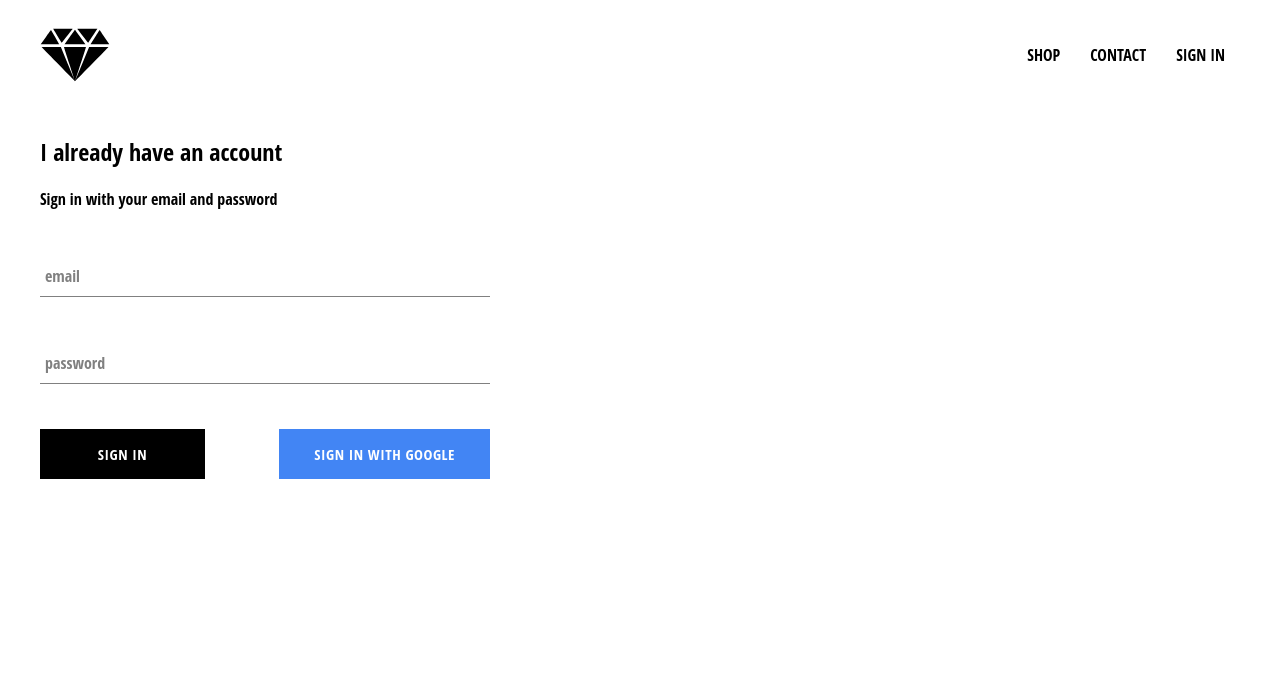
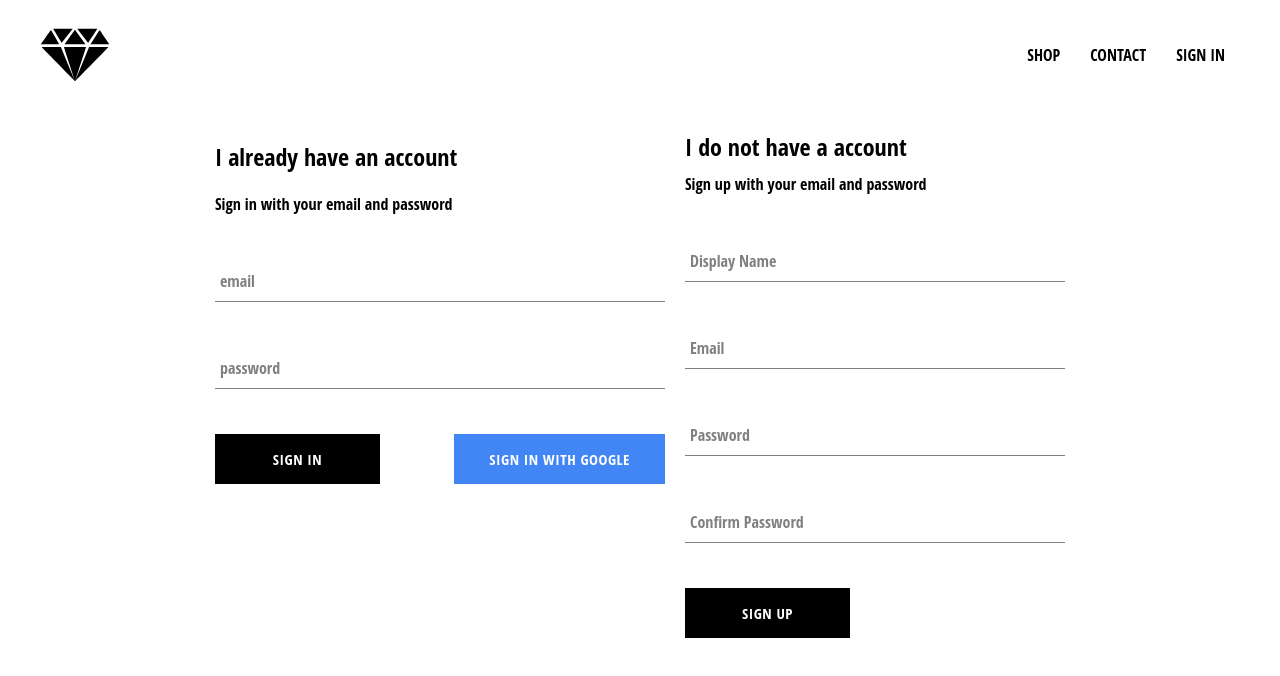
Before and after one commit to Wolverine-Can/Gem-Clothing, a React (Create React App) app: page /signin in a window 1280 px wide. Shown: the top 676 px of the page. Built offline with nearby package versions, Linux system fonts and the light colour scheme; no server answers.

Commit message:
finished sign up and sign in

```diff
--- a/src/App.js
+++ b/src/App.js
@@ -7,7 +7,7 @@
 import ShopPage from './pages/shop/shop.component';
 import SignInAndSignUpPage from './pages/sign-in-and-sign-up/sign-in-and-sign-up.component';
 import Header from './components/header/header.component';
-import { auth } from './firebase/firebase.utils';
+import { auth, createUserProfileDocument } from './firebase/firebase.utils';
 
 class App extends React.Component {
   constructor() {
@@ -21,10 +21,21 @@
   unsubscribeFromAuth = null;
 
   componentDidMount() {
-    this.unsubscribeFromAuth = auth.onAuthStateChanged(user => {
-      this.setState({ currentUser: user });
+    this.unsubscribeFromAuth = auth.onAuthStateChanged(async userAuth => {
+      if (userAuth) {
+        const userRef = await createUserProfileDocument(userAuth);
 
-      console.log(user);
+        userRef.onSnapshot(snapShot => {
+          this.setState({
+            currentUser: {
+              id: snapShot.id,
+              ...snapShot.data()
+            }
+          });
+        });
+      }
+
+      this.setState({ currentUser: userAuth });
     });
   }
 
--- a/src/components/sign-in/sign-in.component.jsx
+++ b/src/components/sign-in/sign-in.component.jsx
@@ -3,7 +3,7 @@
 import FormInput from '../form-input/form-input.component';
 import CustomButton from '../custom-button/custom-button.component';
 
-import { signInWithGoogle } from '../../firebase/firebase.utils';
+import { auth, signInWithGoogle } from '../../firebase/firebase.utils';
 
 import './sign-in.styles.scss';
 
@@ -17,8 +17,17 @@
     };
   }
 
-  handleSubmit = event => {
+  handleSubmit = async event => {
     event.preventDefault();
+
+    const {email, password} = this.state;
+
+    try {
+      await auth.signInWithEmailAndPassword(email, password);
+      this.setState({email: '', password: ''});
+    } catch (error) {
+      console.log(error);
+    }
 
     this.setState({ email: '', password: '' });
   };
--- /dev/null
+++ b/src/components/sign-up/sign-up.component.jsx
@@ -0,0 +1,103 @@
+import React from 'react';
+
+import FormInput from '../form-input/form-input.component';
+import CustomButton from '../custom-button/custom-button.component';
+
+import { auth, createUserProfileDocument } from '../../firebase/firebase.utils';
+
+import './sign-up.styles.scss';
+
+class SignUp extends React.Component {
+  constructor() {
+    super();
+
+    this.state = {
+      displayName: '',
+      email: '',
+      password: '',
+      confirmPassword: ''
+    };
+  }
+
+  handleSubmit = async event => {
+    event.preventDefault();
+
+    const { displayName, email, password, confirmPassword } = this.state;
+
+    if (password !== confirmPassword) {
+      alert("passwords don't match");
+      return;
+    }
+
+    try {
+      const { user } = await auth.createUserWithEmailAndPassword(
+        email,
+        password
+      );
+
+      await createUserProfileDocument(user, { displayName });
+
+      this.setState({
+        displayName: '',
+        email: '',
+        password: '',
+        confirmPassword: ''
+      });
+    } catch (error) {
+      console.error(error);
+    }
+  };
+
+  handleChange = event => {
+    const { name, value } = event.target;
+
+    this.setState({ [name]: value });
+  };
+
+  render() {
+    const { displayName, email, password, confirmPassword } = this.state;
+    return (
+      <div className='sign-up'>
+        <h2 className='title'>I do not have a account</h2>
+        <span>Sign up with your email and password</span>
+        <form className='sign-up-form' onSubmit={this.handleSubmit}>
+          <FormInput
+            type='text'
+            name='displayName'
+            value={displayName}
+            onChange={this.handleChange}
+            label='Display Name'
+            required
+          />
+          <FormInput
+            type='email'
+            name='email'
+            value={email}
+            onChange={this.handleChange}
+            label='Email'
+            required
+          />
+          <FormInput
+            type='password'
+            name='password'
+            value={password}
+            onChange={this.handleChange}
+            label='Password'
+            required
+          />
+          <FormInput
+            type='password'
+            name='confirmPassword'
+            value={confirmPassword}
+            onChange={this.handleChange}
+            label='Confirm Password'
+            required
+          />
+          <CustomButton type='submit'>SIGN UP</CustomButton>
+        </form>
+      </div>
+    );
+  }
+}
+
+export default SignUp;
--- /dev/null
+++ b/src/components/sign-up/sign-up.styles.scss
@@ -0,0 +1,9 @@
+.sign-up {
+    display: flex;
+    flex-direction: column;
+    width: 380px;
+
+    .title {
+      margin: 10px 0;
+    }
+  }
--- a/src/firebase/firebase.utils.js
+++ b/src/firebase/firebase.utils.js
@@ -5,6 +5,7 @@
 const config = {
   apiKey: "AIzaSyAj52aHHXNJMAKA7zLzol4bVaRfys4VMlY",
   authDomain: "gem-clothing-db.firebaseapp.com",
+  databaseURL: "https://gem-clothing-db-default-rtdb.firebaseio.com",
   projectId: "gem-clothing-db",
   storageBucket: "gem-clothing-db.appspot.com",
   messagingSenderId: "440786288170",
@@ -14,6 +15,31 @@
 
 firebase.initializeApp(config);
 
+export const createUserProfileDocument = async (userAuth, additionalData) => {
+  if (!userAuth) return;
+
+  const userRef = firestore.doc(`users/${userAuth.uid}`);
+
+  const snapShot = await userRef.get();
+
+  if (!snapShot.exists) {
+    const { displayName, email } = userAuth;
+    const createdAt = new Date();
+    try {
+      await userRef.set({
+        displayName,
+        email,
+        createdAt,
+        ...additionalData
+      });
+    } catch (error) {
+      console.log('error creating user', error.message);
+    }
+  }
+
+  return userRef;
+};
+
 export const auth = firebase.auth();
 export const firestore = firebase.firestore();
 
--- a/src/pages/sign-in-and-sign-up/sign-in-and-sign-up.component.jsx
+++ b/src/pages/sign-in-and-sign-up/sign-in-and-sign-up.component.jsx
@@ -1,10 +1,15 @@
 import React from 'react';
+
+import SignIn from '../../components/sign-in/sign-in.component';
+import SignUp from '../../components/sign-up/sign-up.component';
+
 import './sign-in-and-sign-up.styles.scss';
-import SignIn from '../../components/sign-in/sign-in.component';
 
 const SignInAndSignUpPage = () => (
-    <div className='sign-in-and-sign-up'><SignIn /></div>
-
+  <div className='sign-in-and-sign-up'>
+    <SignIn />
+    <SignUp />
+  </div>
 );
 
 export default SignInAndSignUpPage;
--- a/src/pages/sign-in-and-sign-up/sign-in-and-sign-up.styles.scss
+++ b/src/pages/sign-in-and-sign-up/sign-in-and-sign-up.styles.scss
@@ -0,0 +1,6 @@
+.sign-in-and-sign-up {
+    width: 850px;
+    display: flex;
+    justify-content: space-between;
+    margin: 30px auto;
+  }
```
Also changed, not shown: src/assets/gem4.svg (deleted), 1 other file (tests, documents, lock files or other folders). Lines whose indentation alone changed are shown as unchanged.
